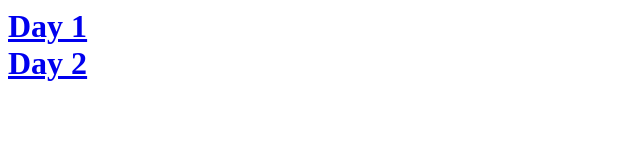
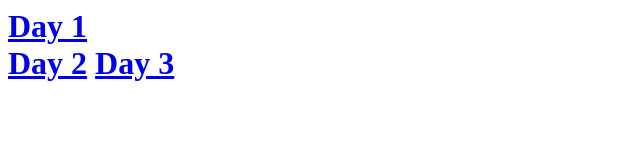
Before and after one commit to league-python/league-python.github.io, a plain HTML site: page index.html in a window 1280 px wide. Shown: the whole page, without its empty margins (0-640 px from the left). Drawn offline with Linux system fonts and the light colour scheme.

Commit message:
Update index.html

```diff
--- a/index.html
+++ b/index.html
@@ -2,5 +2,6 @@
   <h1>
 <a href="./PythonAssignments.html">Day 1</a><br>
 <a href="./PythonAssignments 2.html">Day 2</a>
+<a href="./PythonAssignments 3.html">Day 3</a>
   </h1>
 </html>
```
